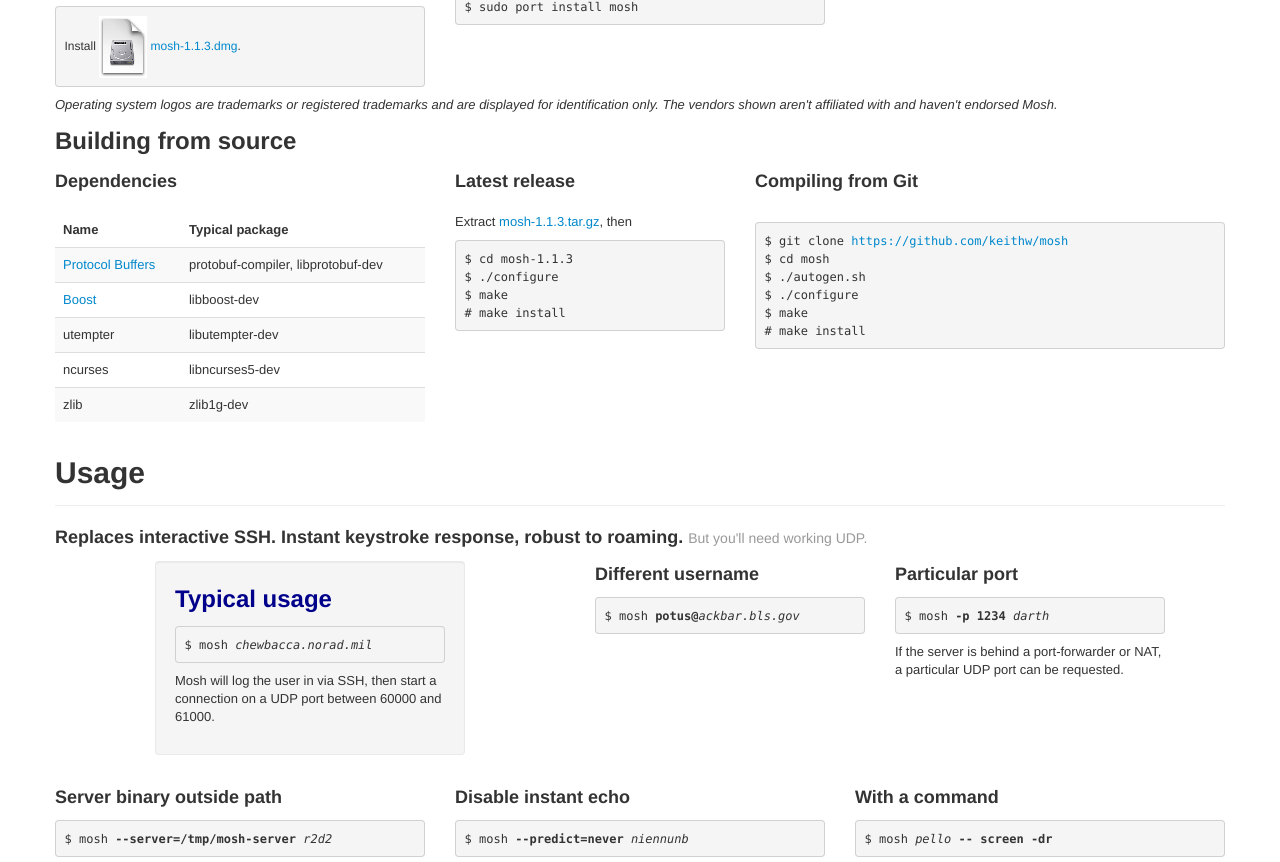
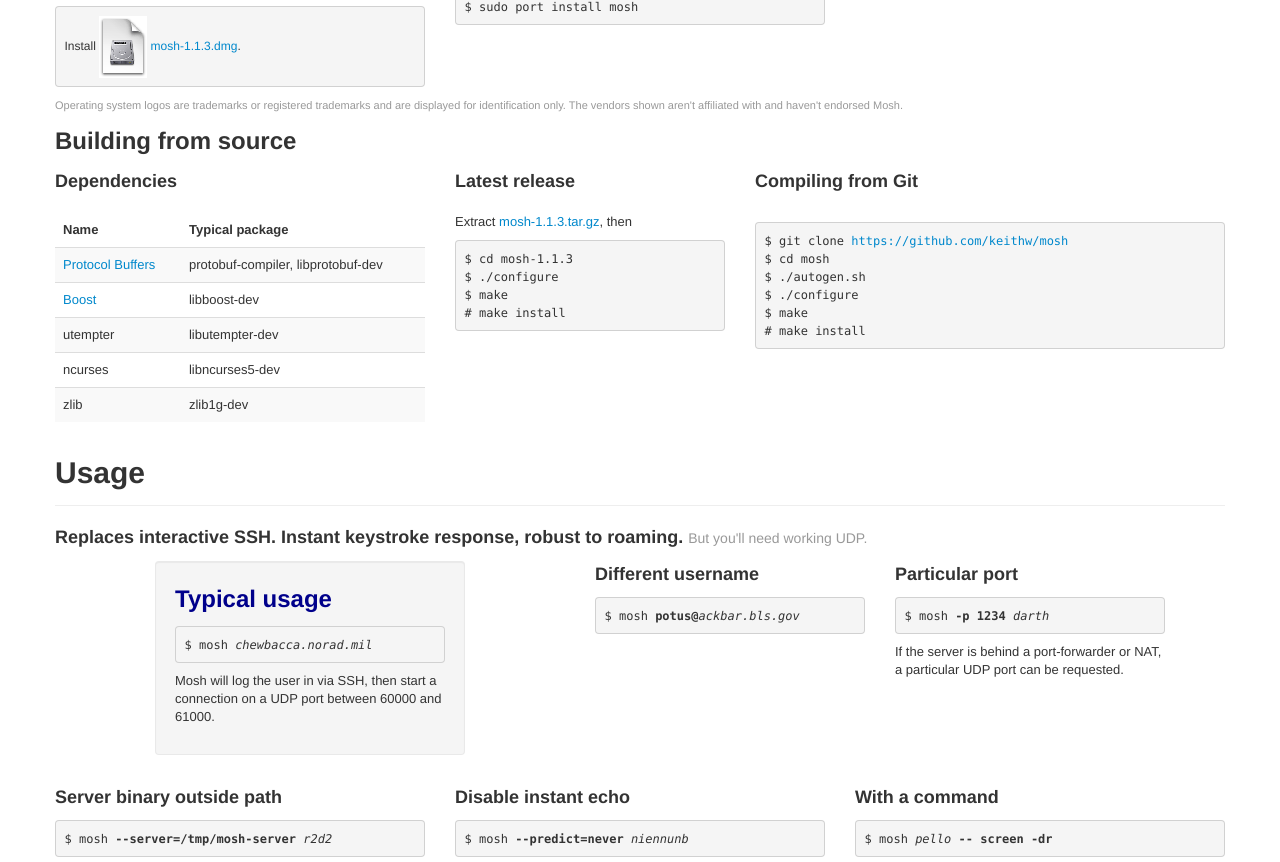
Before and after one commit to mobile-shell/mobile-shell.github.io, a plain HTML site: page index.html in a window 1280 px wide. Shown: the part 1424-2286 px from the top of the page. Drawn offline with Linux system fonts and the light colour scheme.

Commit message:
Get styling on small text...

```diff
--- a/index.html
+++ b/index.html
@@ -225,8 +225,8 @@ $ sudo apt-get install mosh</pre></p>
 	  </div>
 	</div>
 
-	<small><i>Operating system logos are trademarks or registered trademarks and are displayed for identification
-only. The vendors shown aren't affiliated with and haven't endorsed Mosh.</i></small>
+	<p><small>Operating system logos are trademarks or registered trademarks and are displayed for identification
+only. The vendors shown aren't affiliated with and haven't endorsed Mosh.</small></p>
 
 	<p><h2>Building from source</h2></p>
 
```
